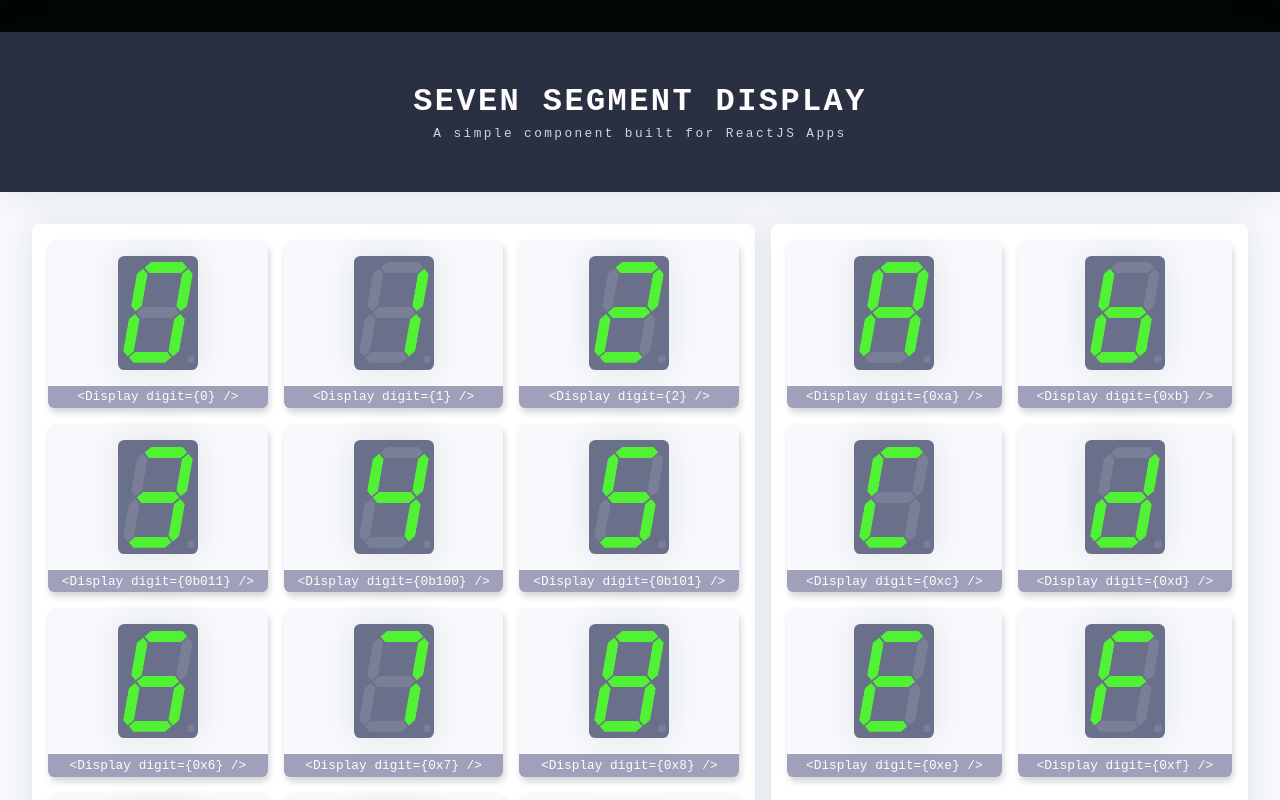
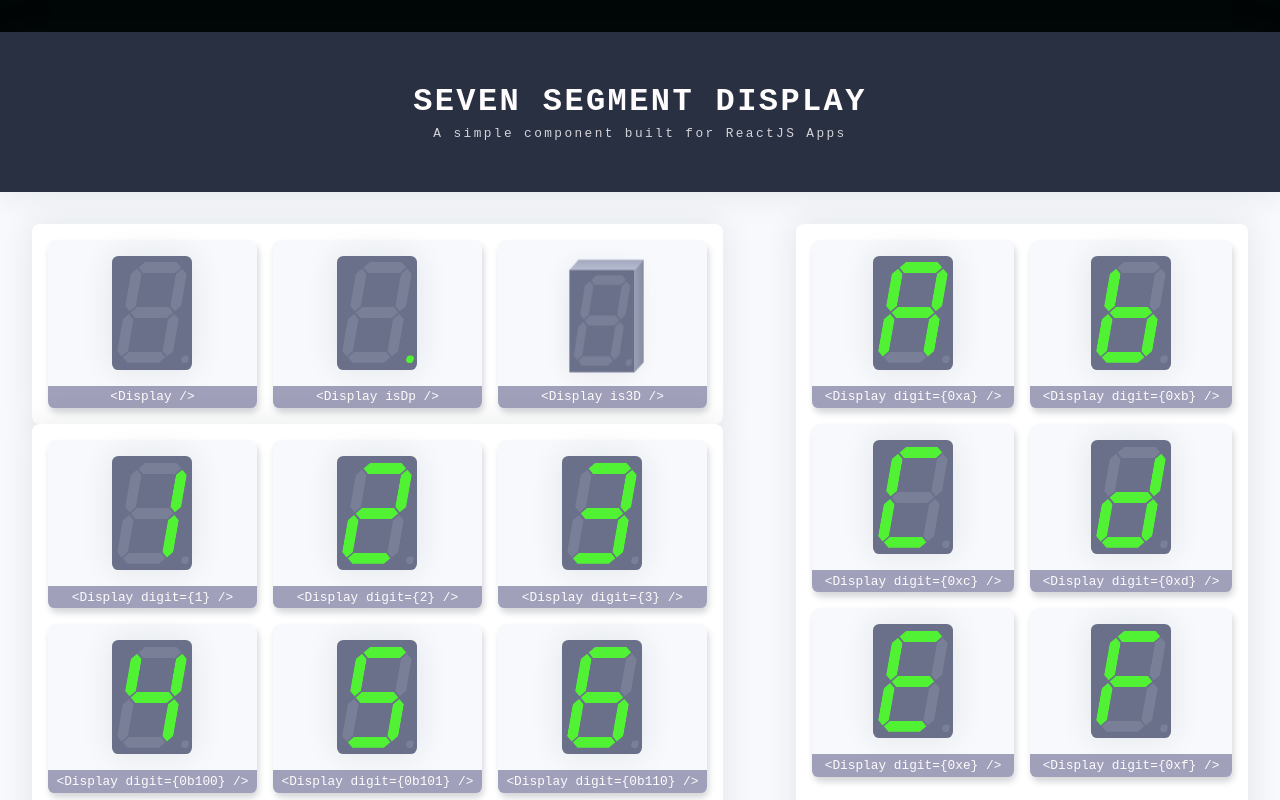
Before and after one commit to matheuslino/seven-segment-display, a React (Create React App) app: page / in a window 1280 px wide. Shown: the top 800 px of the page. Built offline with nearby package versions, Linux system fonts and the light colour scheme.

Commit message:
[wip] changing example page

```diff
--- a/src/components/Display.jsx
+++ b/src/components/Display.jsx
@@ -34,11 +34,15 @@ const Segment = ({ code, isOn }) => {
   return render
 }
 
-const Display = ({ digit = '', fluid, customClass, is3D }) => {
+const Display = ({ digit = '', fluid, customClass, is3D, isDp }) => {
   const getSegments = (n) => {
     n = n?.toString(16)
     return segments.map((e, key) => (
-      <Segment key={key} code={e} isOn={truthTabel[n]?.[key]} />
+      <Segment
+        key={key}
+        code={e}
+        isOn={truthTabel[n]?.[key] || (e === 'dp' && isDp)}
+      />
     ))
   }
 
--- a/src/components/style.module.css
+++ b/src/components/style.module.css
@@ -22,8 +22,9 @@
 }
 .box.perspective {
   transition: 0.4s;
+  top: 0.5em;
   border-radius: 0;
-  transform: scale(0.85) rotateY(25deg);
+  transform: scale(0.9) rotateY(25deg);
 }
 .box.perspective::before {
   position: absolute;
--- a/src/pages/Example.jsx
+++ b/src/pages/Example.jsx
@@ -13,34 +13,36 @@ const Example = () => {
         <h1>Seven Segment Display</h1>
         <span>A simple component built for ReactJS Apps</span>
       </header>
-      <section className={styles.row}>
-        <div className={`${styles.col} ${styles['col-A']}`}>
-          {/* Examples with binary, hexadecimal, octal and decimal inputs */}
-          {[
-            0,
-            1,
-            2,
-            '0b011',
-            '0b100',
-            '0b101',
-            '0x6',
-            '0x7',
-            '0x8',
-            '0o11',
-            undefined,
-          ].map((el, key) => (
-            <Wrapper key={key}>
-              <Display digit={Number(el).toString(16)} />
-              <code>{`<Display digit={${el}} />`}</code>
+      <section className={styles.section}>
+        <div className={styles.col}>
+          <div className={`${styles.col} ${styles['col-A']}`}>
+            <Wrapper>
+              <Display />
+              <code>{`<Display />`}</code>
             </Wrapper>
-          ))}
+            <Wrapper>
+              <Display isDp />
+              <code>{`<Display isDp />`}</code>
+            </Wrapper>
+            <Wrapper>
+              <Display is3D />
+              <code>{`<Display is3D />`}</code>
+            </Wrapper>
+          </div>
 
-          {/* Temp */}
-          <Wrapper>
-            <Display digit='1' is3D />
-            <code>{`<Display digit={1} is3D />`}</code>
-          </Wrapper>
+          <div className={`${styles.col} ${styles['col-A']}`}>
+            {/* Examples with binary, hexadecimal, octal and decimal inputs */}
+            {[1, 2, 3, '0b100', '0b101', '0b110', '0o7', '0o10', '0o11'].map(
+              (el, key) => (
+                <Wrapper key={key}>
+                  <Display digit={Number(el).toString(16)} />
+                  <code>{`<Display digit={${el}} />`}</code>
+                </Wrapper>
+              )
+            )}
+          </div>
         </div>
+
         <div className={`${styles.col} ${styles['col-B']}`}>
           {[0xa, 0xb, 0xc, 0xd, 0xe, 0xf].map((el, key) => (
             <Wrapper key={key}>
--- a/src/pages/style.module.css
+++ b/src/pages/style.module.css
@@ -31,19 +31,25 @@ header span {
   opacity: 0.8;
 }
 
-.row {
+.section {
   display: grid;
   gap: var(--ft-size-gap);
   max-width: 80em;
   margin: 0 auto;
   padding: 2em;
 }
+.row {
+  display: grid;
+  gap: var(--ft-size-gap);
+}
 .col {
   display: grid;
   align-content: start;
+}
+.col-A,
+.col-B {
   gap: 1em;
   padding: 1em;
-  min-height: 40vh;
   border-radius: 0.5em;
   background-color: #ffffff;
   box-shadow: var(--box-shadow);
@@ -65,9 +71,6 @@ header span {
   }
 }
 @media (min-width: 55em) {
-  .row {
-    grid-template-columns: 1fr 1fr 1fr 1fr 1fr;
-  }
   .col.col-A {
     grid-column: 1 / span 3;
   }
```
